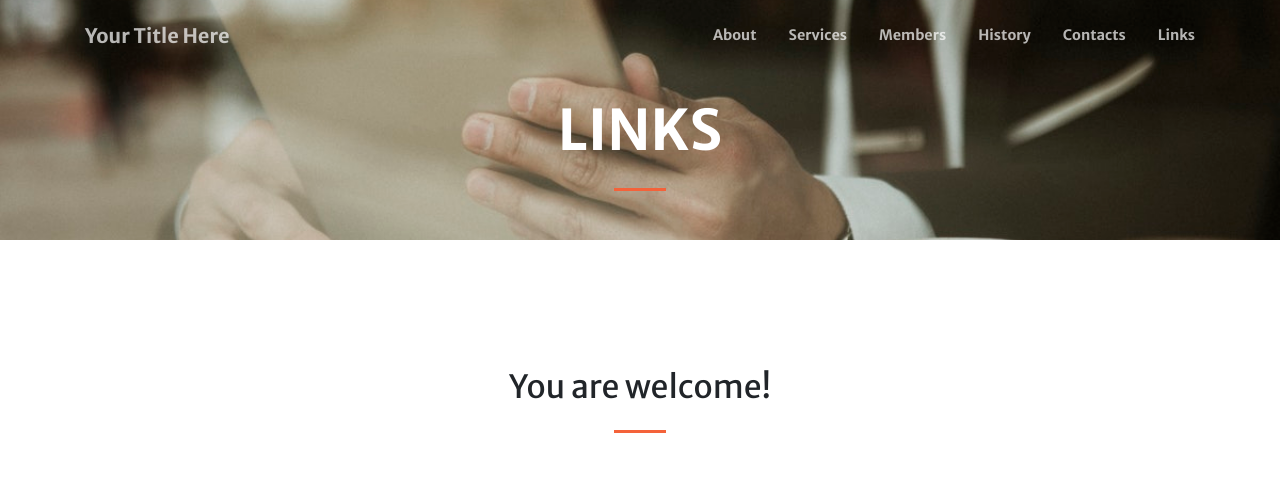
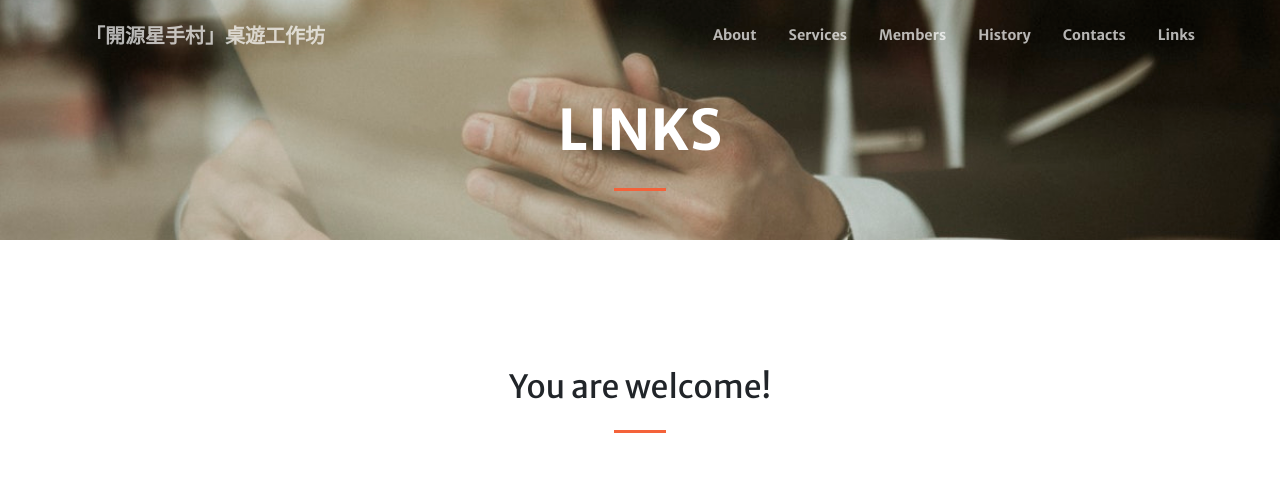
Before and after one commit to ben196888/creative-theme-jekyll-new-open-starter-village-test, a Jekyll site: the page built from links.md, in a window 1280 px wide. Shown: the top 479 px of the page. Built offline with Jekyll 4.4.1, drawn with Linux system fonts in a browser that asks for light colours.

Commit message:
feat: update title and description

```diff
--- a/_config.yml
+++ b/_config.yml
@@ -1,10 +1,10 @@
 # Site settings
-title: Your Title Here
-description: > # this means to ignore newlines until "baseurl:"
+title: 「開源星手村」桌遊工作坊
+description: 創造你的「源」力 # > this means to ignore newlines until "baseurl:"
 baseurl: "/creative-theme-jekyll-new-open-starter-village-test/" # the subpath of your site, e.g. /blog/
 url: "" # the base hostname & protocol for your site
 author: Copyright &copy; 2019 - Start Bootstrap
-lang: en_US
+lang: zh_TW
 
 # Build settings
 safe: true # always trues on github-pages, disables _plugins/
```
Also changed, not shown: index.md (+2 -3 lines).
